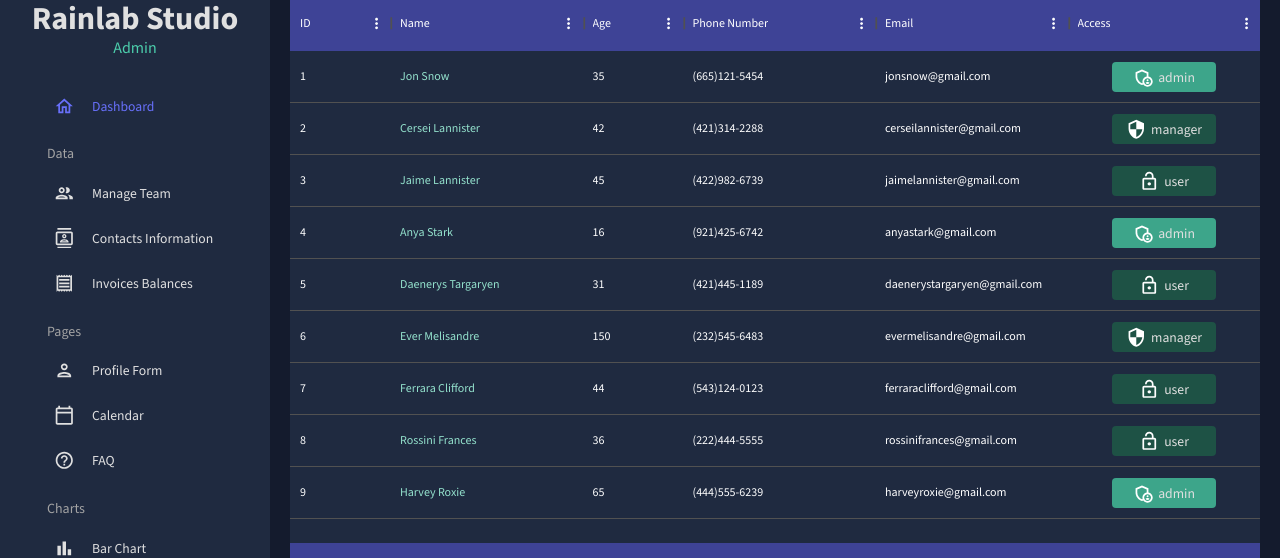
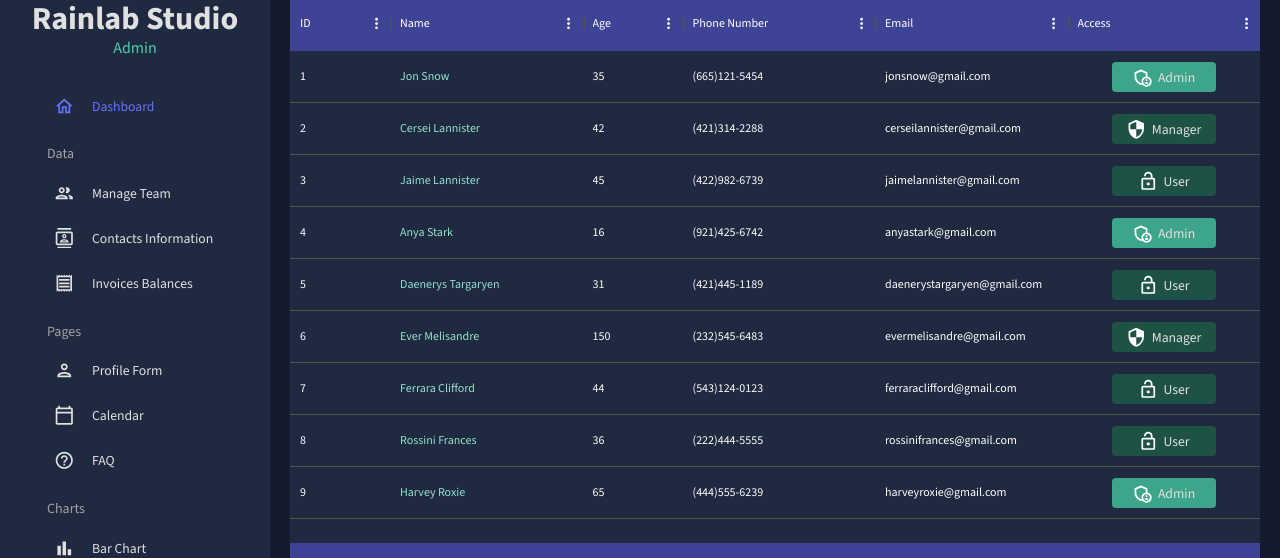
Before and after one commit to smoreyaks/03-react-bitdash, a React (Create React App) app: page /team in a window 1280 px wide. Shown: the part 198-756 px from the top of the page. Built offline with nearby package versions, Linux system fonts and the light colour scheme; a web font is replaced by a local one.

Commit message:
Capitalised User Role Text for Consitency

```diff
--- a/src/scenes/team/index.jsx
+++ b/src/scenes/team/index.jsx
@@ -63,7 +63,7 @@ const Team = () => {
                         {access === "manager" && <SecurityOutlinedIcon />}
                         {access === "user" && <LockOpenOutlinedIcon />}
                         <Typography color={colors.grey[100]} sx={{ ml: "5px" }}>
-                            {access}
+                            {access[0].toUpperCase() + access.substring(1)}
                         </Typography>
                     </Box>
                 );
```
